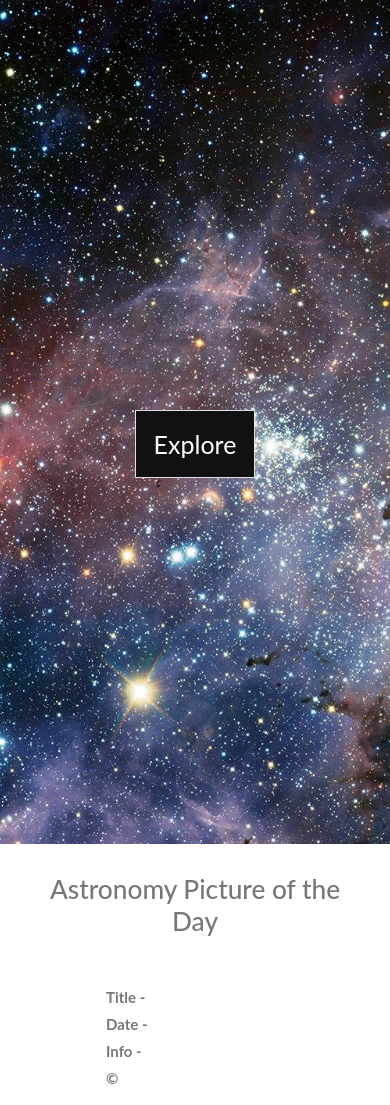
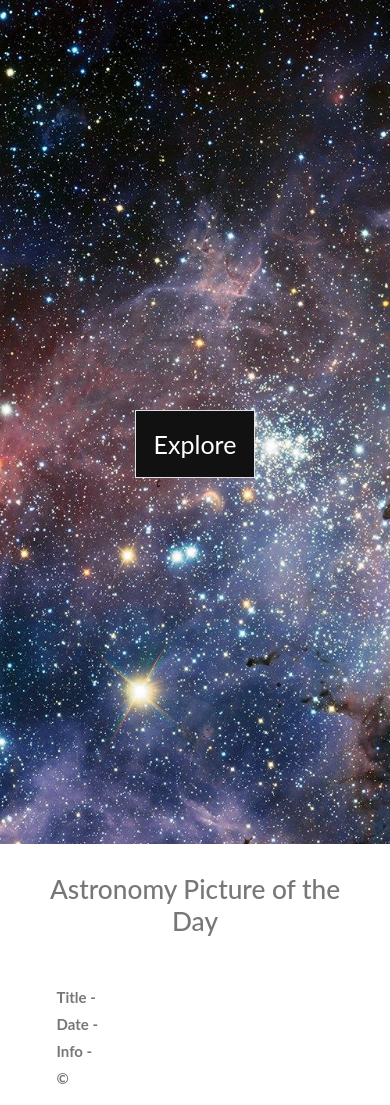
Before and after one commit to Toffee1347/random_sites, a website: page public/projects/personal/nasa/index.html in a window 390 px wide. Shown: the top 1105 px of the page. Drawn offline with nearby package versions, Linux system fonts and the light colour scheme; no server answers; files whose address does not match are found by name.

Commit message:
added variable padding

```diff
--- a/public/projects/personal/nasa/index.html
+++ b/public/projects/personal/nasa/index.html
@@ -50,6 +50,16 @@
             text-align: justify;
             padding: 30px;
         }
+        .padding {
+            padding-left: 20%;
+            padding-right: 20%;
+        }
+        @media screen and (max-width: 992px) {
+            .padding {
+                padding-left: 5%;
+                padding-right: 5%;
+            }
+        }
     </style>
 </head>
 <body onload="onload()">
@@ -62,13 +72,13 @@
     </div>
     <div class="content container-fluid" id="apod">
         <h3 style="text-align:center;">Astronomy Picture of the Day</h3>
-        <div style="padding-left: 20%; padding-right: 20%;" class="row">
-            <div class="col-md-6">
+        <div class="row padding">
+            <div class="col-lg-6">
                 <table><tr><td>
                     <img id="APOD-img" style="width: 100%; height: auto; margin-top: 5%;">
                 </td></tr></table>
             </div>
-            <div class="col-md-6">
+            <div class="col-lg-6">
                 <div style="padding: 10px">
                     <b>Title - </b><a id="APOD-title"></a><br>
                     <b>Date - </b><a id="APOD-date"></a><br>
@@ -78,12 +88,12 @@
             </div>
         </div>
         <div class="row">
-            <div class="col-md-12" style="text-align: center; padding-bottom: 30px;">
+            <div class="col-lg-12" style="text-align: center; padding-bottom: 30px;">
                 <a id="APOD-date_input_text"></a>
             </div>
         </div>
         <div class="row">
-            <div style="text-align: center;" class="col-md-12">
+            <div style="text-align: center;" class="col-lg-12">
                 <input style="height: 100%;" type="date" id="APOD-date_input" min="1995-06-16">
                 <button style="height: 100%;" class="btn-primary" type="submit" onclick="APOD_check_date()">Get picture</button>
             </div>
```
